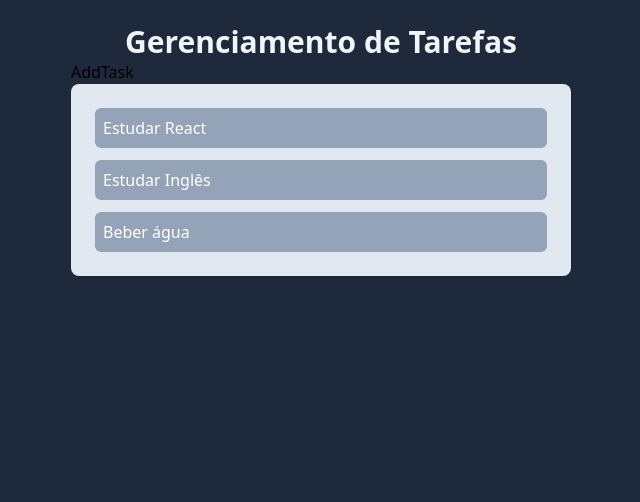
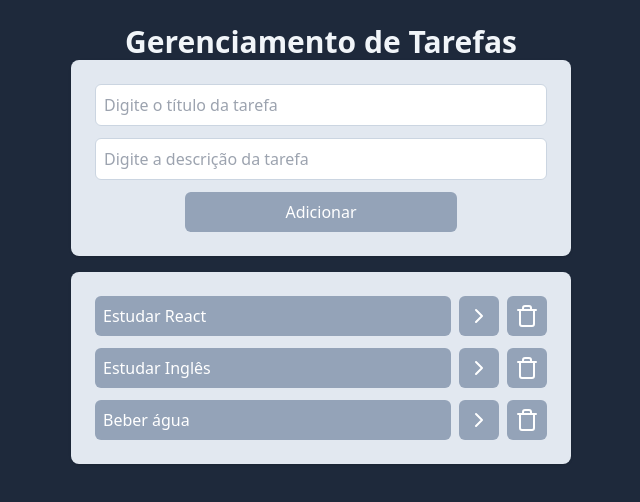
Before and after one commit to zanwalker-dev/react_study_001, a React (Vite) app: page / in a window 1280 px wide. Shown: the top 502 px of the page, without its empty margins (319-959 px from the left). Built offline with nearby package versions, Linux system fonts and the light colour scheme.

Commit message:
tasks done, starting add tasks

```diff
--- a/package.json
+++ b/package.json
@@ -10,6 +10,8 @@
     "preview": "vite preview"
   },
   "dependencies": {
+    "lucide": "^0.537.0",
+    "lucide-react": "^0.537.0",
     "prop-types": "^15.8.1",
     "react": "^18.3.1",
     "react-dom": "^18.3.1"
--- a/src/App.jsx
+++ b/src/App.jsx
@@ -24,6 +24,35 @@ function App() {
     },
   ]);
 
+  const onTaskClick = (taskId) => {
+    const newTask = tasks.map((task) => {
+      if (task.id === taskId) {
+        return { ...task, isCompleted: !task.isCompleted };
+      }
+
+      return task;
+    });
+
+    setTasks(newTask);
+  };
+
+  const onDeleteTaskClick = (taskId) => {
+    const newTasks = tasks.filter((task) => task.id != taskId);
+
+    setTasks(newTasks);
+  };
+
+  const onAddTaskSubmit = (title, description) => {
+    const newTask = {
+      id: tasks.length + 1,
+      title: title,
+      description: description,
+      isCompleted: false,
+    };
+
+    setTasks([...tasks, newTask]);
+  };
+
   return (
     <div className="w-screen h-screen bg-slate-800 flex justify-center p-6">
       <div className="w-[500px]">
@@ -31,7 +60,11 @@ function App() {
           Gerenciamento de Tarefas
         </h1>
         <AddTask />
-        <Tasks tasks={tasks} />
+        <Tasks
+          tasks={tasks}
+          onTaskClick={onTaskClick}
+          onDeleteTaskClick={onDeleteTaskClick}
+        />
       </div>
     </div>
   );
--- a/src/components/AddTask.jsx
+++ b/src/components/AddTask.jsx
@@ -1,5 +1,21 @@
 function AddTask() {
-  return <h1>AddTask</h1>;
+  return (
+    <div className="space-y-3 p-6 bg-slate-200 rounded-lg shadow flex flex-col items-center mb-4">
+      <input
+        type="text"
+        placeholder="Digite o título da tarefa"
+        className="border border-slate-300 rounded-md p-2 w-full"
+      />
+      <input
+        type="text"
+        placeholder="Digite a descrição da tarefa"
+        className="border border-slate-300 rounded-md p-2 w-full"
+      />
+      <button className="bg-slate-400 text-white p-2 rounded-md w-[60%]">
+        Adicionar
+      </button>
+    </div>
+  );
 }
 
 export default AddTask;
--- a/src/components/Tasks.jsx
+++ b/src/components/Tasks.jsx
@@ -1,13 +1,30 @@
+/* eslint-disable react/prop-types */
+import { ChevronRightIcon, TrashIcon } from "lucide-react";
 import PropTypes from "prop-types";
 
-function Tasks(props) {
-  console.log(props);
+function Tasks({ tasks, onTaskClick, onDeleteTaskClick }) {
   return (
     <div>
       <ul className="space-y-3 p-6 bg-slate-200 rounded-lg shadow">
-        {props.tasks.map((task) => (
-          <li key={task.id} className="bg-slate-400 text-white p-2 rounded-md">
-            {task.title}
+        {tasks.map((task) => (
+          <li key={task.id} className="flex gap-2">
+            <button
+              onClick={() => onTaskClick(task.id)}
+              className={`bg-slate-400 text-left text-white p-2 rounded-md w-full ${
+                task.isCompleted && "line-through"
+              }`}
+            >
+              {task.title}
+            </button>
+            <button className="bg-slate-400 text-white p-2 rounded-md">
+              <ChevronRightIcon />
+            </button>
+            <button
+              onClick={() => onDeleteTaskClick(task.id)}
+              className="bg-slate-400 text-white p-2 rounded-md"
+            >
+              <TrashIcon />
+            </button>
           </li>
         ))}
       </ul>
```
Also changed, not shown: 1 other file (tests, documents, lock files or other folders).
